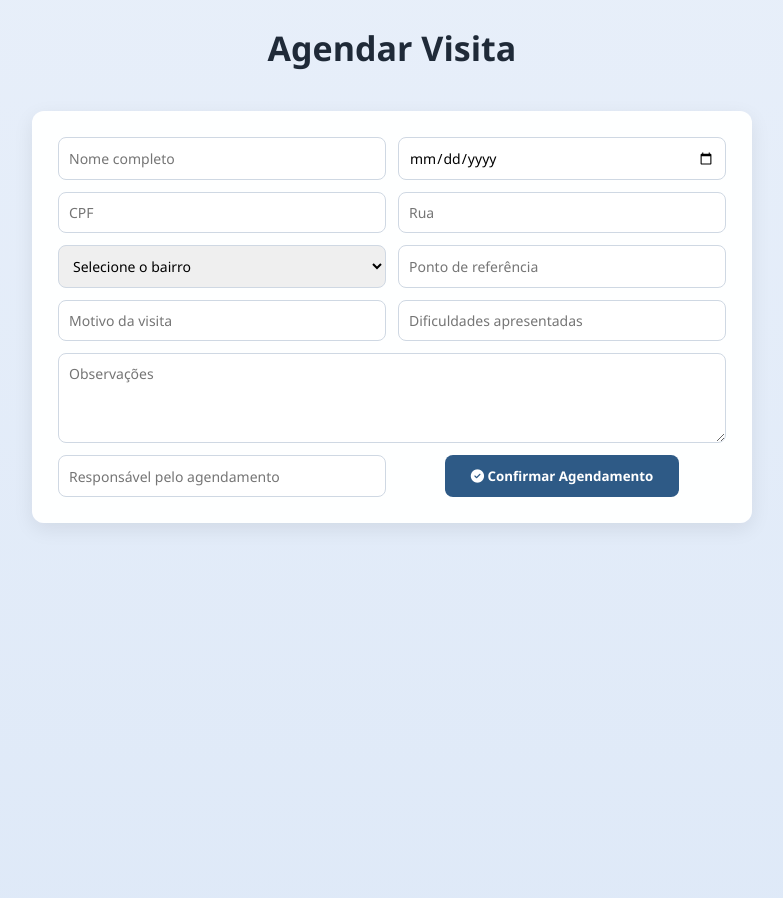
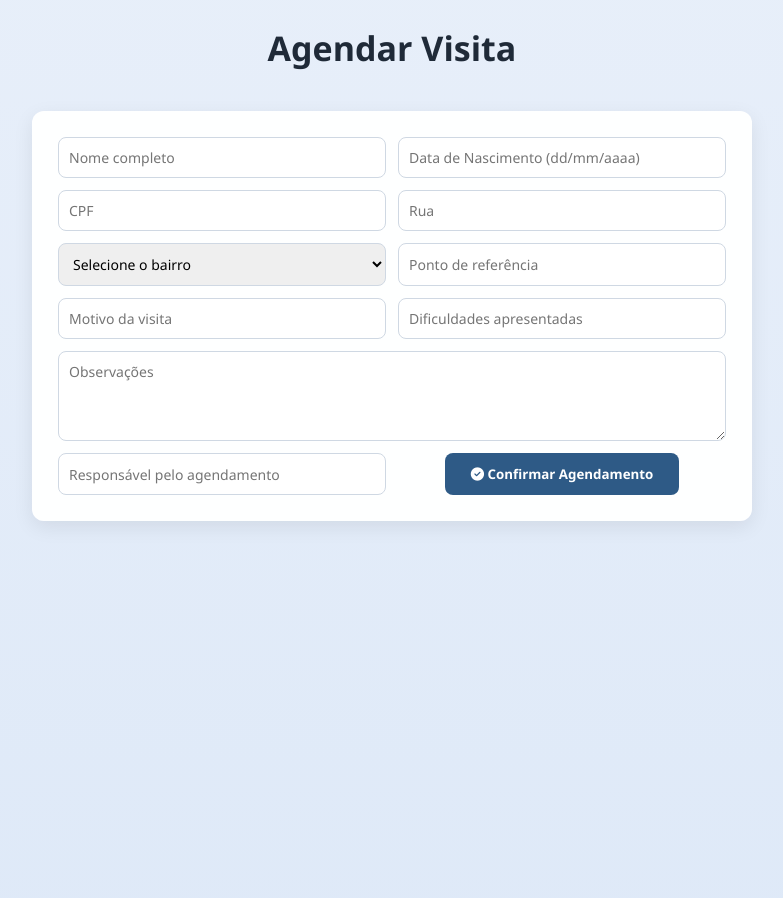
Before and after one commit to assistenciapb/Visitas, a plain HTML site: page index.html in a window 1280 px wide. Shown: the part 780-1678 px from the top of the page, without its empty margins (248-1031 px from the left). Drawn offline with nearby package versions, Linux system fonts and the light colour scheme; no server answers.

Commit message:
Update index.html

```diff
--- a/index.html
+++ b/index.html
@@ -58,7 +58,7 @@
     <h2>Agendar Visita</h2>
     <form id="visitaForm">
       <input type="text" name="nome" placeholder="Nome completo" required />
-      <input type="date" name="nascimento" placeholder="Data de Nascimento" required />
+      <input type="text" name="nascimento" placeholder="Data de Nascimento (dd/mm/aaaa)" required id="nascimentoInput" />
       <input type="text" name="cpf" placeholder="CPF" required />
       <input type="text" name="rua" placeholder="Rua" required />
       <select name="bairro" required>
```
